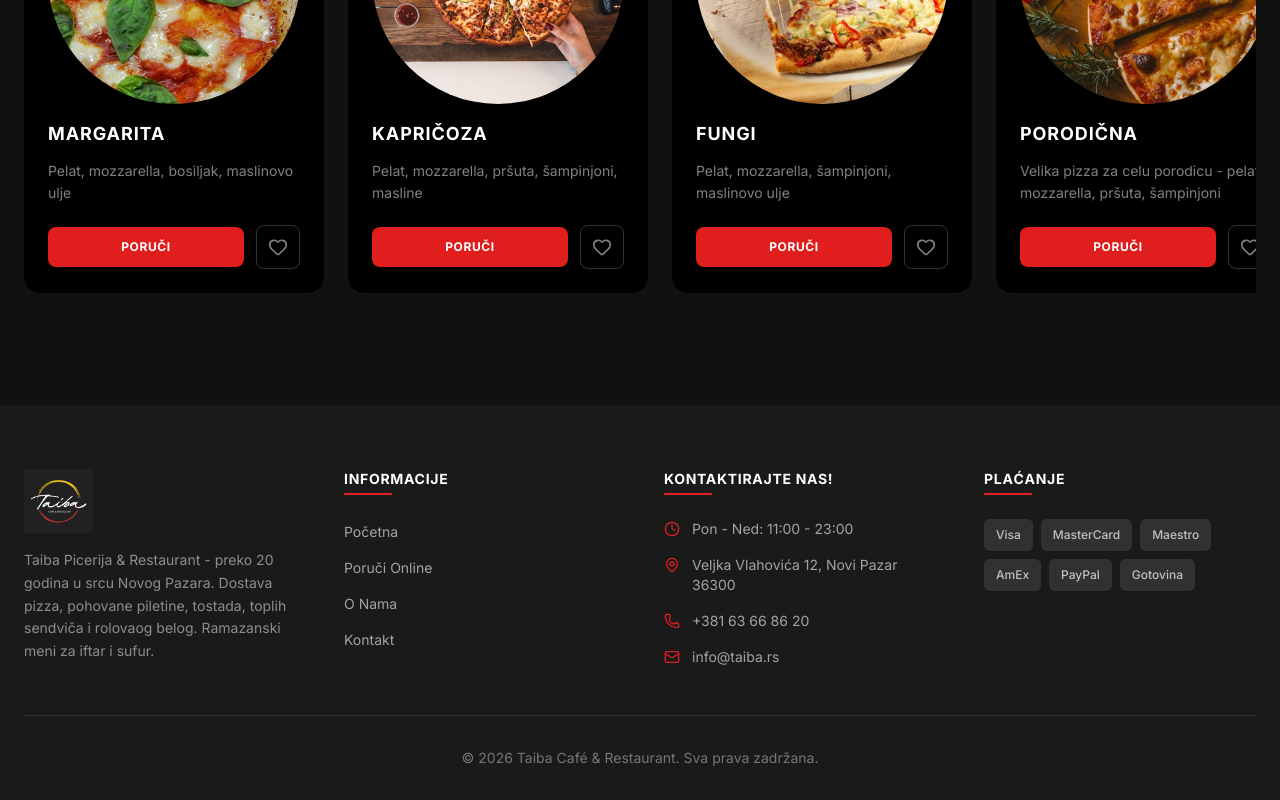
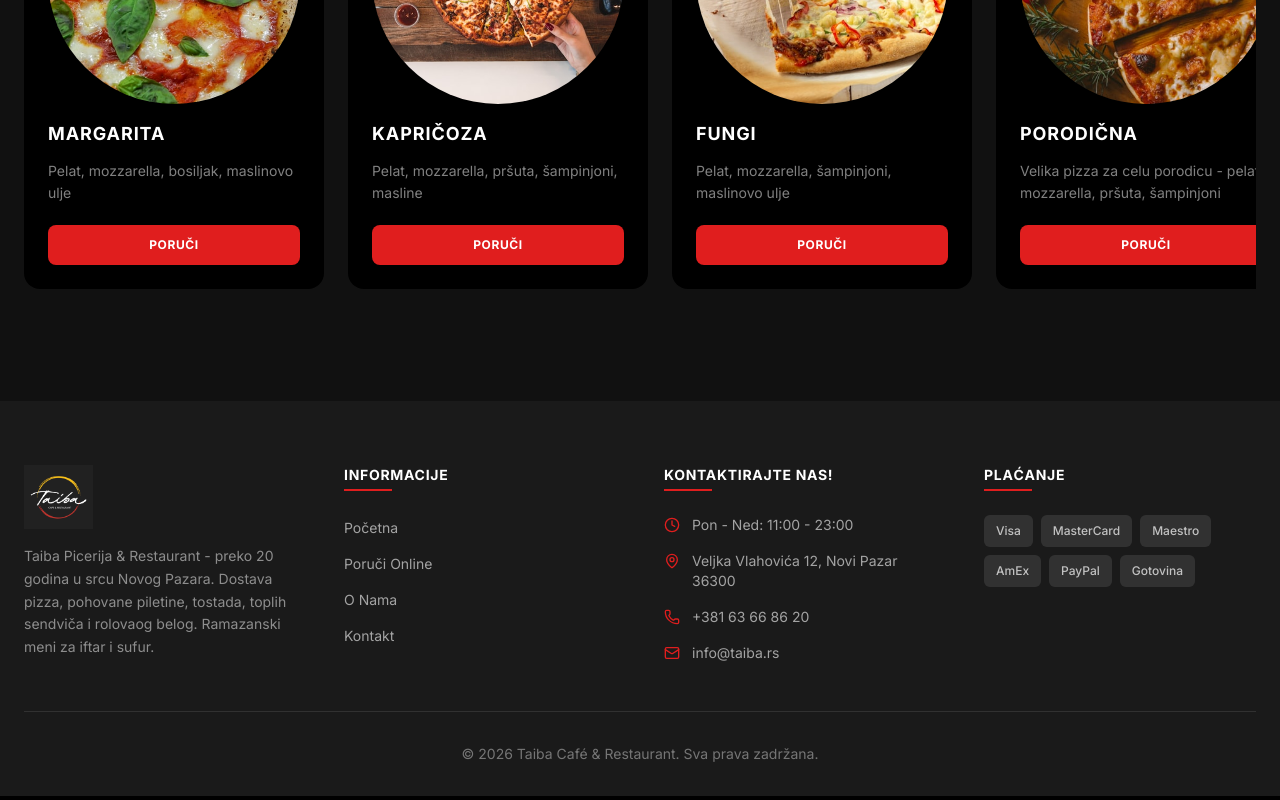
Before and after one commit to luckybbbbbb/taiba-picerija, a Next.js app: page / in a window 1280 px wide. Shown: the part 3734-4534 px from the top of the page. Built offline with nearby package versions, Linux system fonts and the light colour scheme; a web font is replaced by a local one.

Commit message:
Uklonjena srce ikonica, Poruči dugme sada poziva telefon

```diff
--- a/components/pizza-carousel.tsx
+++ b/components/pizza-carousel.tsx
@@ -2,7 +2,7 @@
 
 import Image from "next/image"
 import { useEffect, useRef, useState, useCallback } from "react"
-import { ChevronLeft, ChevronRight, Heart } from "lucide-react"
+import { ChevronLeft, ChevronRight } from "lucide-react"
 
 const pizzas = [
   {
@@ -153,19 +153,13 @@ export function PizzaCarousel() {
                   {pizza.ingredients}
                 </p>
 
-                <div className="flex items-center gap-3 pt-2">
+                <div className="pt-2">
                   <a
-                    href="#menu"
-                    className="flex-1 bg-taiba-red text-taiba-white py-3 rounded-lg font-bold text-xs uppercase tracking-wider hover:bg-taiba-red-dark transition-colors text-center"
+                    href="tel:+381636686820"
+                    className="block bg-taiba-red text-taiba-white py-3 rounded-lg font-bold text-xs uppercase tracking-wider hover:bg-taiba-red-dark transition-colors text-center"
                   >
                     Poruči
                   </a>
-                  <button
-                    className="w-11 h-11 rounded-lg border border-taiba-white/20 flex items-center justify-center text-taiba-white/50 hover:text-taiba-red hover:border-taiba-red transition-colors"
-                    aria-label={`Dodaj ${pizza.name} u listu želja`}
-                  >
-                    <Heart className="w-5 h-5" />
-                  </button>
                 </div>
               </div>
             </div>
```
